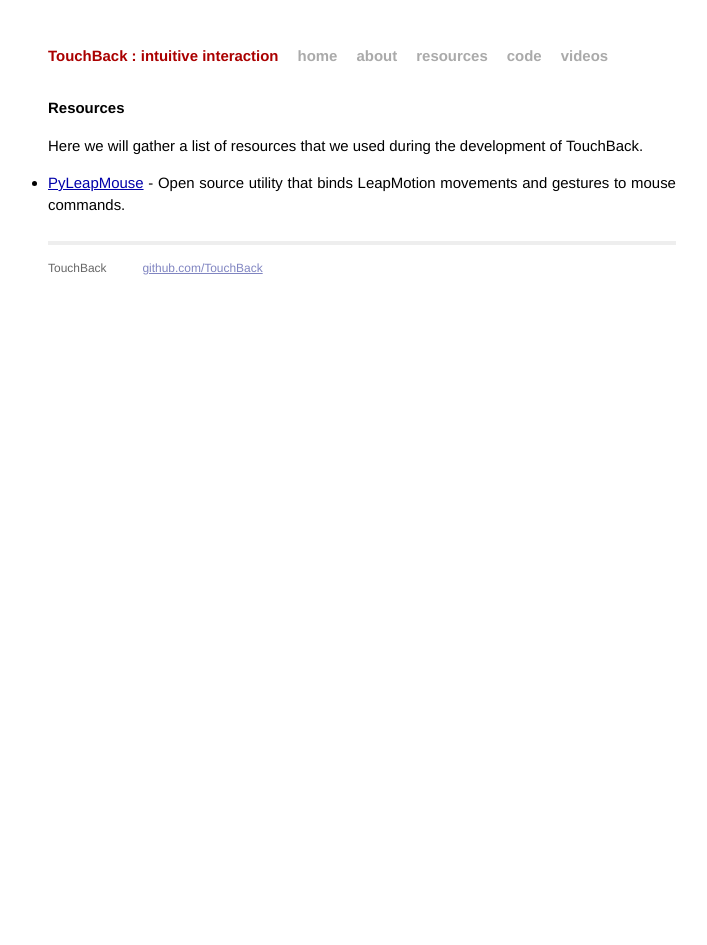
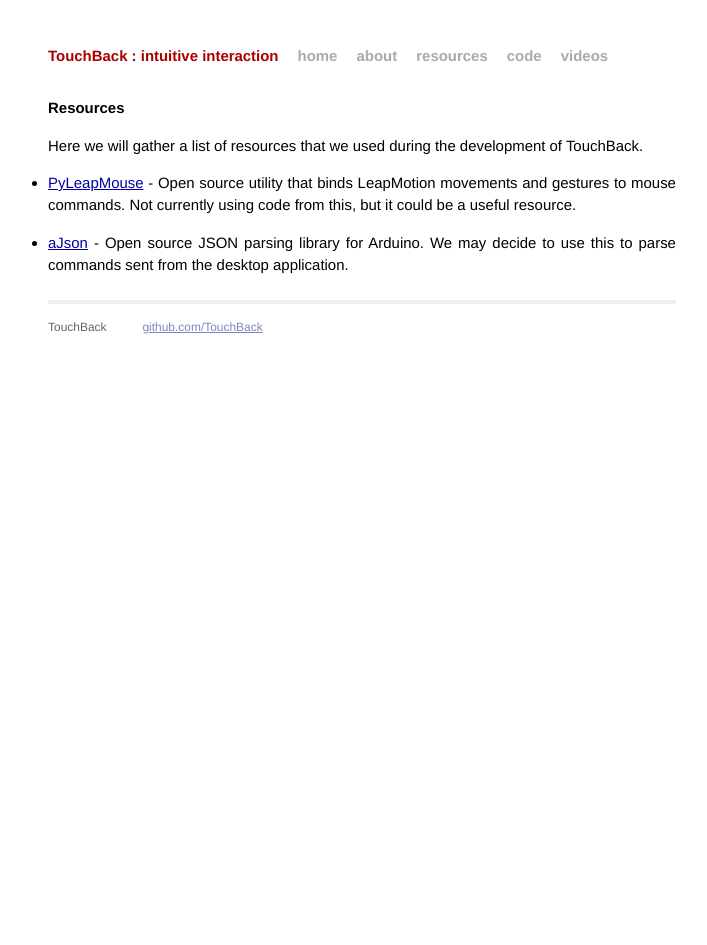
Before and after one commit to TouchBack/TouchBack.github.io, a Jekyll site: the page built from resources.markdown, in a window 1280 px wide. Shown: the whole page, without its empty margins (278-985 px from the left). Built offline with Jekyll 4.4.1, drawn with Linux system fonts in a browser that asks for light colours; Markdown is read by kramdown in place of the engine named in the settings.

Commit message:
Adds aJson to resources (Arduino JSON parser)

```diff
--- a/resources.markdown
+++ b/resources.markdown
@@ -8,4 +8,6 @@
 
 Here we will gather a list of resources that we used during the development of TouchBack.
 
-* [PyLeapMouse](https://github.com/openleap/PyLeapMouse/blob/master/Linux/Mouse.py) - Open source utility that binds LeapMotion movements and gestures to mouse commands.
+* [PyLeapMouse](https://github.com/openleap/PyLeapMouse/blob/master/Linux/Mouse.py) - Open source utility that binds LeapMotion movements and gestures to mouse commands. Not currently using code from this, but it could be a useful resource.
+
+* [aJson](https://github.com/interactive-matter/aJson) - Open source JSON parsing library for Arduino. We may decide to use this to parse commands sent from the desktop application.
```
